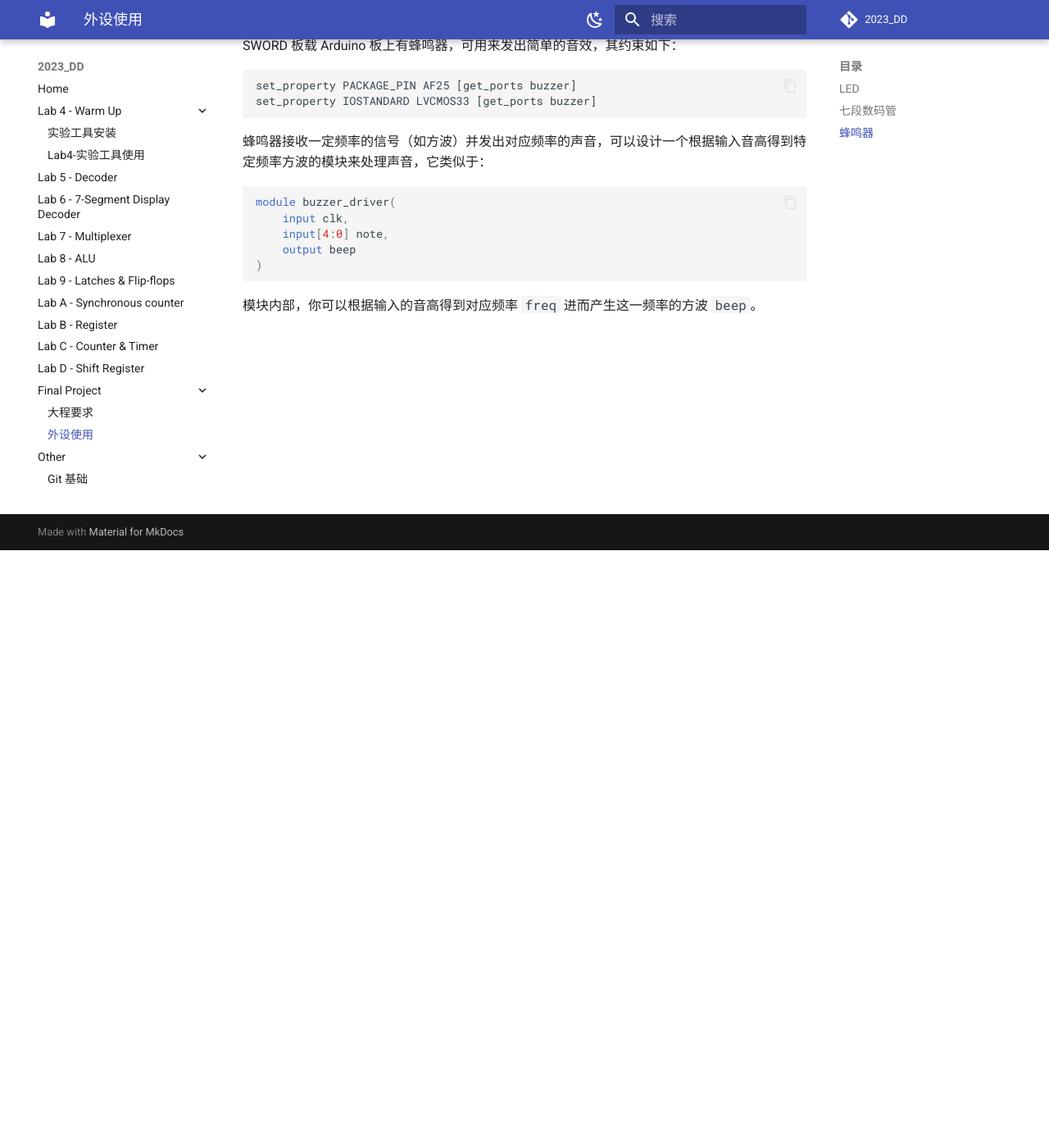
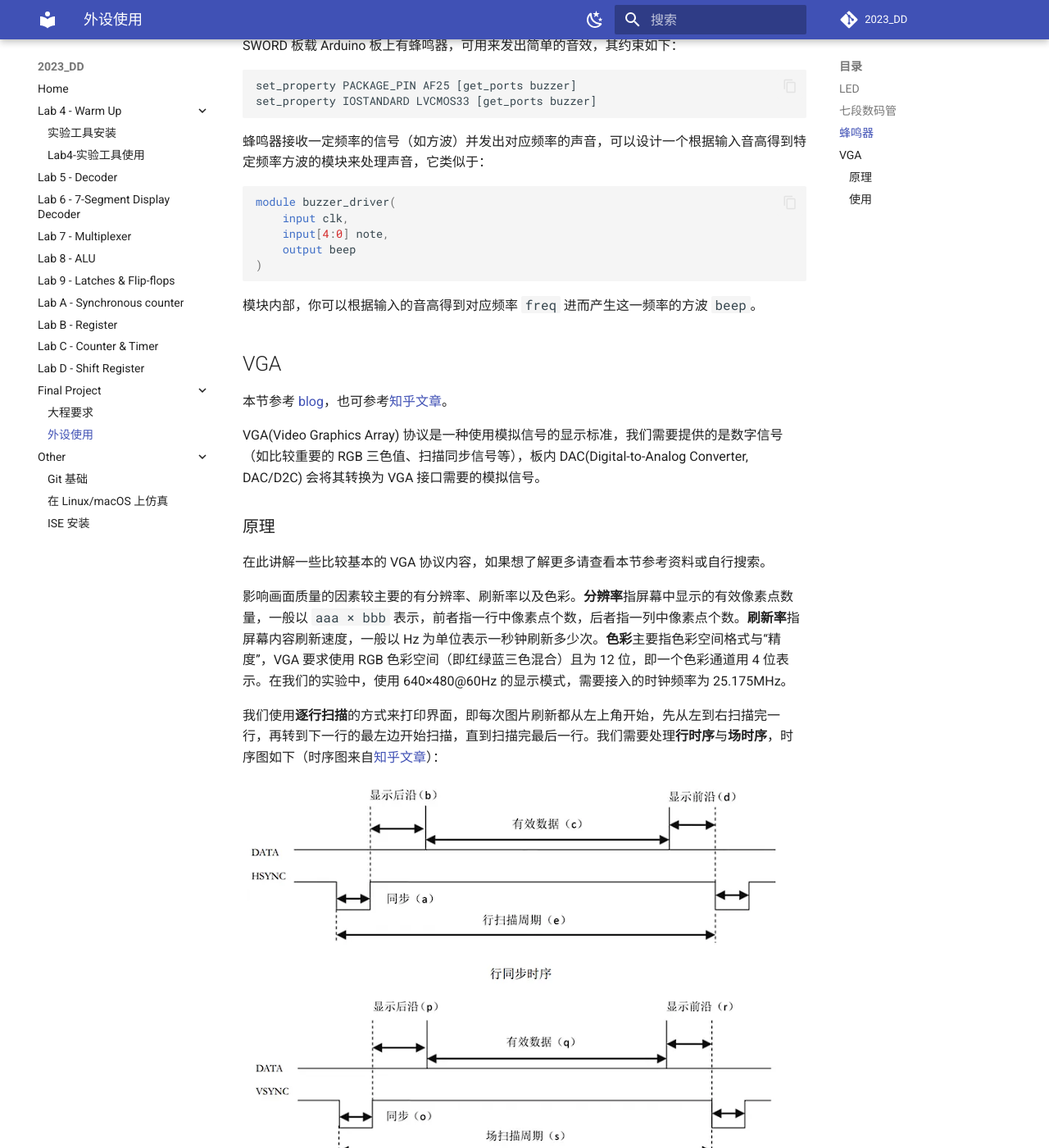
Before and after one commit to Guahao31/2023_DD, an MkDocs documentation site: the page built from docs/final_project/device.md, in a window 1280 px wide and 1400 px high, scrolled down 729 px. Shown: the whole window at 82% size. Built offline with MkDocs 1.6.1 and Material for MkDocs 9.7.7, drawn with Linux system fonts in a browser that asks for light colours; a script that is not in the unit is left out; comment, search, counter and statistics services are not loaded; some of the changed text lies outside the part shown.

Commit message:
update: principle of VGA

````diff
--- a/docs/final_project/device.md
+++ b/docs/final_project/device.md
@@ -34,3 +34,27 @@
 ```
 
 模块内部，你可以根据输入的音高得到对应频率 `freq` 进而产生这一频率的方波 `beep`。
+
+## VGA
+
+本节参考 [blog](https://embeddedthoughts.com/2016/07/29/driving-a-vga-monitor-using-an-fpga/)，也可参考[知乎文章](https://zhuanlan.zhihu.com/p/359125055)。
+
+VGA(Video Graphics Array) 协议是一种使用模拟信号的显示标准，我们需要提供的是数字信号（如比较重要的 RGB 三色值、扫描同步信号等），板内 DAC(Digital-to-Analog Converter, DAC/D2C) 会将其转换为 VGA 接口需要的模拟信号。
+
+### 原理
+
+在此讲解一些比较基本的 VGA 协议内容，如果想了解更多请查看本节参考资料或自行搜索。
+
+影响画面质量的因素较主要的有分辨率、刷新率以及色彩。**分辨率**指屏幕中显示的有效像素点数量，一般以 `aaa × bbb` 表示，前者指一行中像素点个数，后者指一列中像素点个数。**刷新率**指屏幕内容刷新速度，一般以 Hz 为单位表示一秒钟刷新多少次。**色彩**主要指色彩空间格式与“精度”，VGA 要求使用 RGB 色彩空间（即红绿蓝三色混合）且为 12 位，即一个色彩通道用 4 位表示。在我们的实验中，使用 640×480@60Hz 的显示模式，需要接入的时钟频率为 25.175MHz。
+
+我们使用**逐行扫描**的方式来打印界面，即每次图片刷新都从左上角开始，先从左到右扫描完一行，再转到下一行的最左边开始扫描，直到扫描完最后一行。我们需要处理**行时序**与**场时序**，时序图如下（时序图来自[知乎文章](https://zhuanlan.zhihu.com/p/87515249)）：
+
+<img src="../pic/VGA-sync.png">
+
+首先提供数据，对于 640×480@60Hz 的显示模式，上图中行扫描的 `a, b, c, d, e` 分别为 `96, 48, 640, 16, 800`，场扫描的 `o, p, q, r, s` 分别为 `2, 33, 480, 10, 525`。下面以行时序为例进行解释：行同步阶段(96)将行同步信号置于**低位**进行同步；显示后沿(48)将行同步信号重新拉起到**高位**但并不显示图像（将 RGB 三色通道均置为 0 即可）；有效数据(640)为每行 640 个像素点，此时将像素点对应的色彩 RGB 值放置在相应通道上进行色彩输出；显示前沿(16)不显示图像；之后将进入下一个周期的行扫描（从行同步开始）此时已经开始对下一行进行扫描，一次扫描经过的像素点数量(800)，但实际打印的有效数据数量(640)。场同步扫描与行同步扫描相似，不再赘述。
+
+对于我们而言，只需要知道同步信号拉低与拉高的时机以及打印有效数据的时机即可（行坐标在 `[a+b, a+b+c)` 且列坐标在 `[o+p, o+p+q)` 时打印有效的数据）。
+
+### 使用
+
+这里提供一个可用的 VGA 驱动模块[代码](../attachment/vgac.v)，它来自老师提供的优秀工程。
````
Also changed, not shown: docs/final_project/pic/PS2_keyboard.jpg (added), docs/final_project/pic/VGA-sync.png (added), 1 other file.
